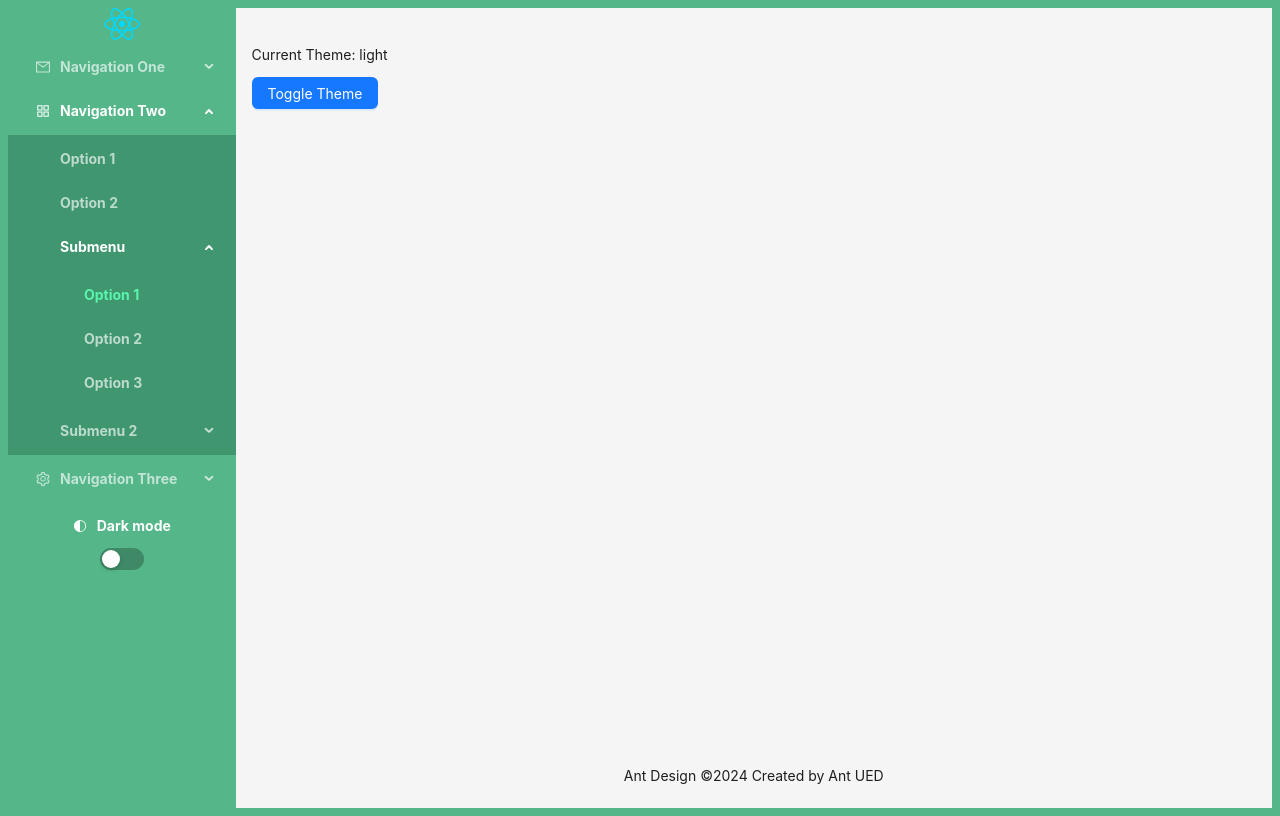
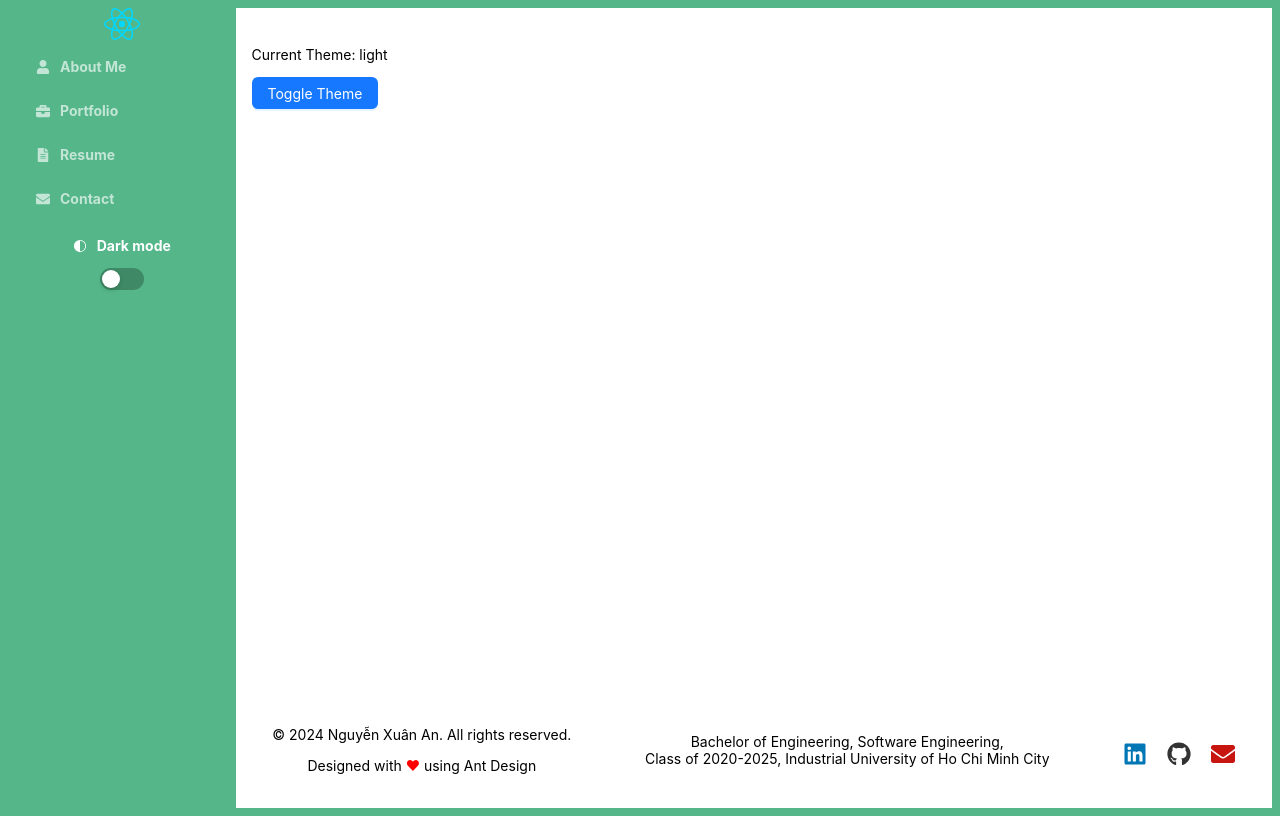
Before and after one commit to NguyenXuanAn5161/portfolio, a React (Vite) app: page / in a window 1280 px wide. Built offline with nearby package versions, Linux system fonts and the light colour scheme.

Commit message:
refactor: dark light for content, footer

```diff
--- a/src/App.jsx
+++ b/src/App.jsx
@@ -3,12 +3,15 @@ import { Button, Layout, Menu, Switch } from "antd";
 import reactLogo from "./assets/react.svg";
 import { useDispatch, useSelector } from "react-redux";
 import { toggleTheme } from "./contexts/store/themeSlice";
-import "./css/theme.css";
+import "./styles/theme.css";
 import {
-  AppstoreOutlined,
-  MailOutlined,
-  SettingOutlined,
-} from "@ant-design/icons";
+  FaUser,
+  FaBriefcase,
+  FaFileAlt,
+  FaEnvelope,
+  FaLinkedin,
+  FaGithub,
+} from "react-icons/fa";
 import { VscColorMode } from "react-icons/vsc";
 
 const { Content, Footer, Sider } = Layout;
@@ -24,100 +27,23 @@ const siderStyle = {
 const items = [
   {
     key: "1",
-    icon: <MailOutlined />,
-    label: "Navigation One",
-    children: [
-      {
-        key: "11",
-        label: "Option 1",
-      },
-      {
-        key: "12",
-        label: "Option 2",
-      },
-      {
-        key: "13",
-        label: "Option 3",
-      },
-      {
-        key: "14",
-        label: "Option 4",
-      },
-    ],
+    icon: <FaUser />,
+    label: "About Me",
   },
   {
     key: "2",
-    icon: <AppstoreOutlined />,
-    label: "Navigation Two",
-    children: [
-      {
-        key: "21",
-        label: "Option 1",
-      },
-      {
-        key: "22",
-        label: "Option 2",
-      },
-      {
-        key: "23",
-        label: "Submenu",
-        children: [
-          {
-            key: "231",
-            label: "Option 1",
-          },
-          {
-            key: "232",
-            label: "Option 2",
-          },
-          {
-            key: "233",
-            label: "Option 3",
-          },
-        ],
-      },
-      {
-        key: "24",
-        label: "Submenu 2",
-        children: [
-          {
-            key: "241",
-            label: "Option 1",
-          },
-          {
-            key: "242",
-            label: "Option 2",
-          },
-          {
-            key: "243",
-            label: "Option 3",
-          },
-        ],
-      },
-    ],
+    icon: <FaBriefcase />,
+    label: "Portfolio",
   },
   {
     key: "3",
-    icon: <SettingOutlined />,
-    label: "Navigation Three",
-    children: [
-      {
-        key: "31",
-        label: "Option 1",
-      },
-      {
-        key: "32",
-        label: "Option 2",
-      },
-      {
-        key: "33",
-        label: "Option 3",
-      },
-      {
-        key: "34",
-        label: "Option 4",
-      },
-    ],
+    icon: <FaFileAlt />,
+    label: "Resume",
+  },
+  {
+    key: "4",
+    icon: <FaEnvelope />,
+    label: "Contact",
   },
 ];
 
@@ -205,14 +131,22 @@ const App = () => {
           />
         </div>
       </Sider>
-      <Layout>
+      <Layout
+        style={{
+          backgroundColor: "var(--bg-color)",
+          color: "var(--text-color)",
+          transition: "background-color 0.3s, color 0.3s",
+        }}
+      >
         <Content
           style={{
-            margin: "24px 16px 0",
+            padding: "24px 16px 0",
             overflow: "initial",
           }}
         >
-          <p>{`Current Theme: ${currentTheme}`}</p>
+          <p
+            style={{ color: "var(--text-color)" }}
+          >{`Current Theme: ${currentTheme}`}</p>
           <Button type="primary" onClick={() => dispatch(toggleTheme())}>
             Toggle Theme
           </Button>
@@ -220,9 +154,62 @@ const App = () => {
         <Footer
           style={{
             textAlign: "center",
+            padding: "20px 0",
+            color: "var(--text-color)",
+            backgroundColor: "var(--bg-color)",
+            transition: "background-color 0.3s, color 0.3s",
           }}
         >
-          Ant Design ©{new Date().getFullYear()} Created by Ant UED
+          <div
+            style={{
+              display: "flex",
+              justifyContent: "space-around",
+              alignItems: "center",
+              flexWrap: "wrap",
+            }}
+          >
+            <div>
+              <p>
+                © {new Date().getFullYear()} Nguyễn Xuân An. All rights
+                reserved.
+              </p>
+              <p>
+                Designed with <span style={{ color: "red" }}>❤</span> using Ant
+                Design
+              </p>
+            </div>
+            <div>
+              <p>
+                Bachelor of Engineering, Software Engineering,
+                <br />
+                Class of 2020-2025, Industrial University of Ho Chi Minh City
+              </p>
+            </div>
+            <div style={{ display: "flex", gap: "20px", marginTop: "10px" }}>
+              <a
+                href="https://www.linkedin.com/in/an-nguy%E1%BB%85n-xu%C3%A2n-1a751731a/"
+                target="_blank"
+                rel="noopener noreferrer"
+                style={{ color: "#0077b5" }}
+              >
+                <FaLinkedin size={24} />
+              </a>
+              <a
+                href="https://github.com/NguyenXuanAn5161"
+                target="_blank"
+                rel="noopener noreferrer"
+                style={{ color: "#333" }}
+              >
+                <FaGithub size={24} />
+              </a>
+              <a
+                href="mailto:nguyenxuanan20021010@gmail.com"
+                style={{ color: "#c71610" }}
+              >
+                <FaEnvelope size={24} />
+              </a>
+            </div>
+          </div>
         </Footer>
       </Layout>
     </Layout>
--- a/src/css/theme.css
+++ b/src/styles/theme.css
@@ -7,6 +7,7 @@
   --submenu-bg: #40976f;
   --menu-text-color: rgba(0, 0, 0, 0.85);
   --menu-selected-text-color: #5af5ad;
+  --content-bg: #ffffff;
 }
 
 /* Dark Mode */
@@ -18,6 +19,7 @@
   --submenu-bg: #1b2634;
   --menu-text-color: #f3f3f3;
   --menu-selected-text-color: #54b689;
+  --content-bg: #111821;
 }
 
 /* Ant Design Overwrite */
@@ -46,6 +48,11 @@ body {
   background-color: var(--submenu-bg) !important;
 }
 
+.ant-layout-content,
+.ant-layout-footer {
+  background-color: var(--content-bg) !important;
+}
+
 /* -------------- không phụ thuộc dark/light mode --------------- */
 .ant-menu-item-selected,
 .ant-menu-submenu-selected,
```
